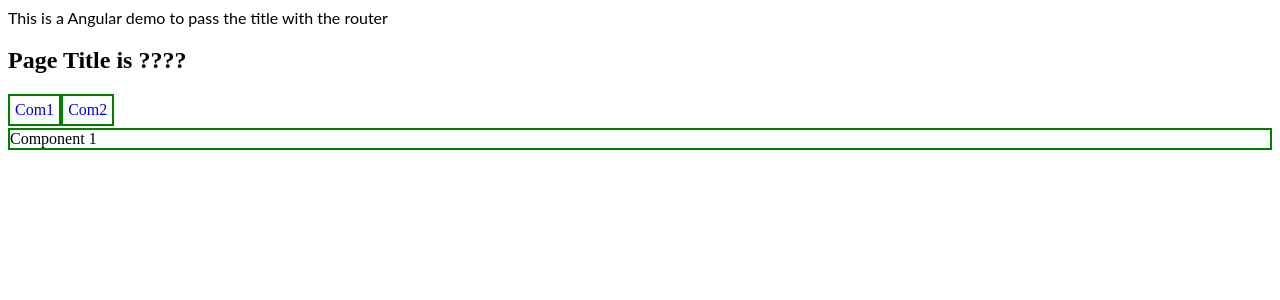
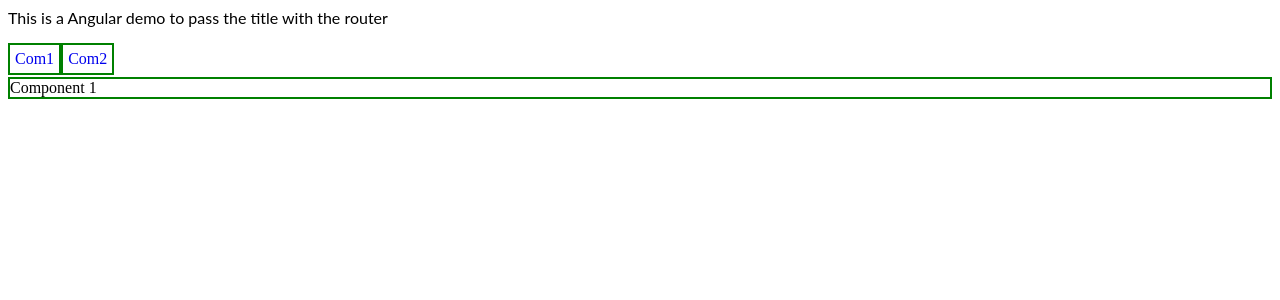
Before and after one commit to piskun-beep/angular-ivy-42sby5, an Angular app: page / in a window 1280 px wide. Shown: the top 300 px of the page. Built offline with nearby package versions, Linux system fonts and the light colour scheme.

Commit message:
1 file modified

```diff
--- a/src/app/app.component.html
+++ b/src/app/app.component.html
@@ -2,7 +2,7 @@
   This is a Angular demo to pass the title with the router
 </p>
 
-<h2>Page Title is ????</h2>
+<!-- <h2>Page Title is ????</h2> -->
 
 <a routerLink="/" routerLinkActive="active">Com1</a>
 <a routerLink="/com2" routerLinkActive="active">Com2</a>
```
